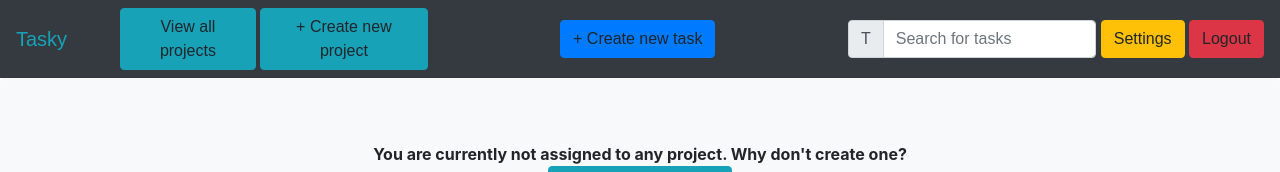
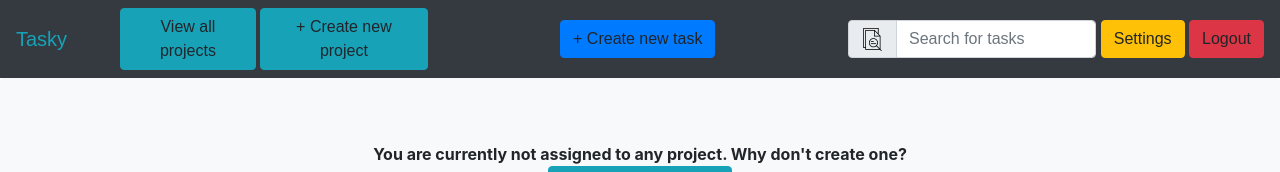
Before and after one commit to Taskyers/tasky-ui, an Angular app: page /mainDashboard in a window 1280 px wide. Shown: the top 172 px of the page. Built offline with nearby package versions, Linux system fonts and the light colour scheme; no server answers.

Commit message:
added favicon and search icon

```diff
--- a/src/app/components/header-main/header-main.component.html
+++ b/src/app/components/header-main/header-main.component.html
@@ -28,7 +28,8 @@
 			<li class = "nav-item">
 				<div class = "input-group">
 					<div class = "input-group-prepend">
-						<span class = "input-group-text" id = "searchTask">T</span>
+						<span class = "input-group-text" id = "searchTask"><div class = "loupeContainer"><img
+								[src] = "loupeIconPath"></div></span>
 					</div>
 					<input type = "search" class = "form-control" placeholder = "Search for tasks"
 					       aria-label = "Search for tasks"
--- a/src/app/components/header-main/header-main.component.ts
+++ b/src/app/components/header-main/header-main.component.ts
@@ -7,6 +7,7 @@ import { Component, OnInit } from '@angular/core';
 })
 export class HeaderMainComponent implements OnInit {
 
+    loupeIconPath = '../../assets/icons/loupe.png';
     constructor() { }
 
     ngOnInit() {
```
Also changed, not shown: src/assets/icons/loupe.png (added), 1 other file (tests, documents, lock files or other folders).
